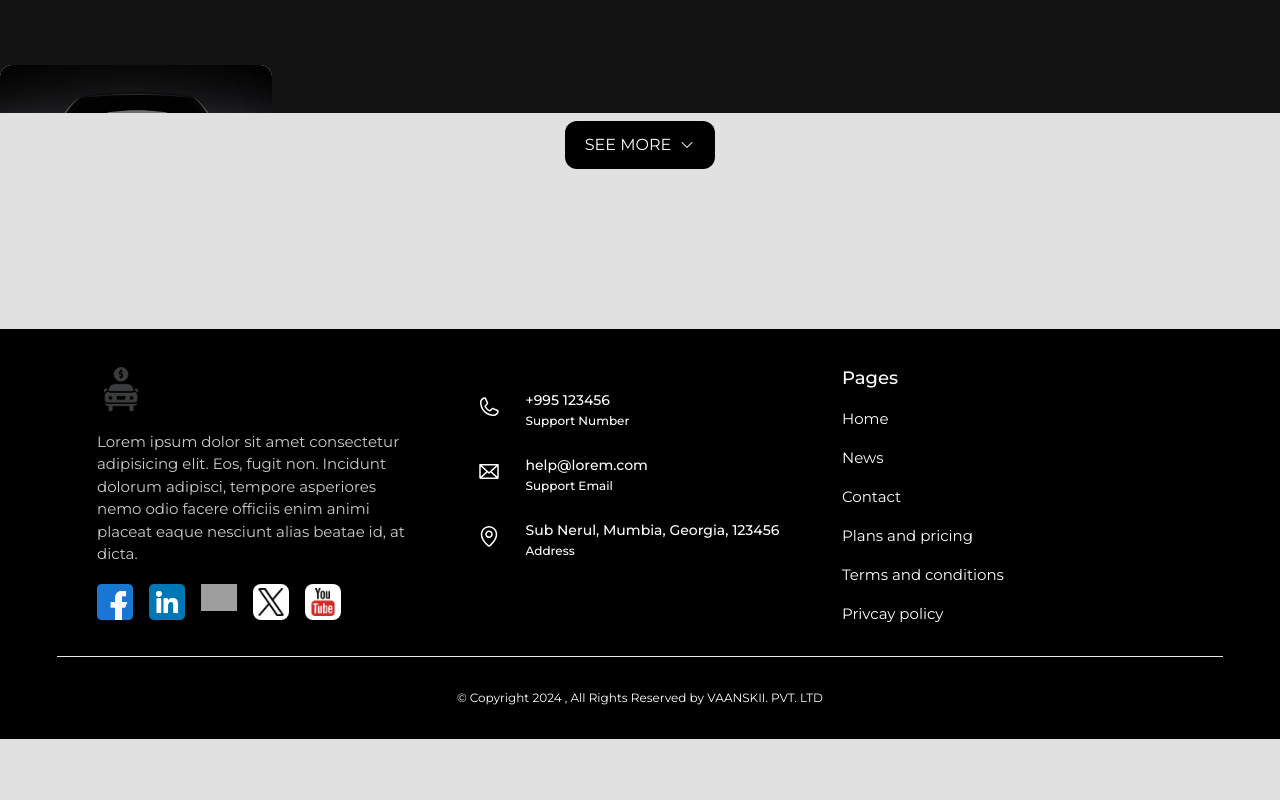
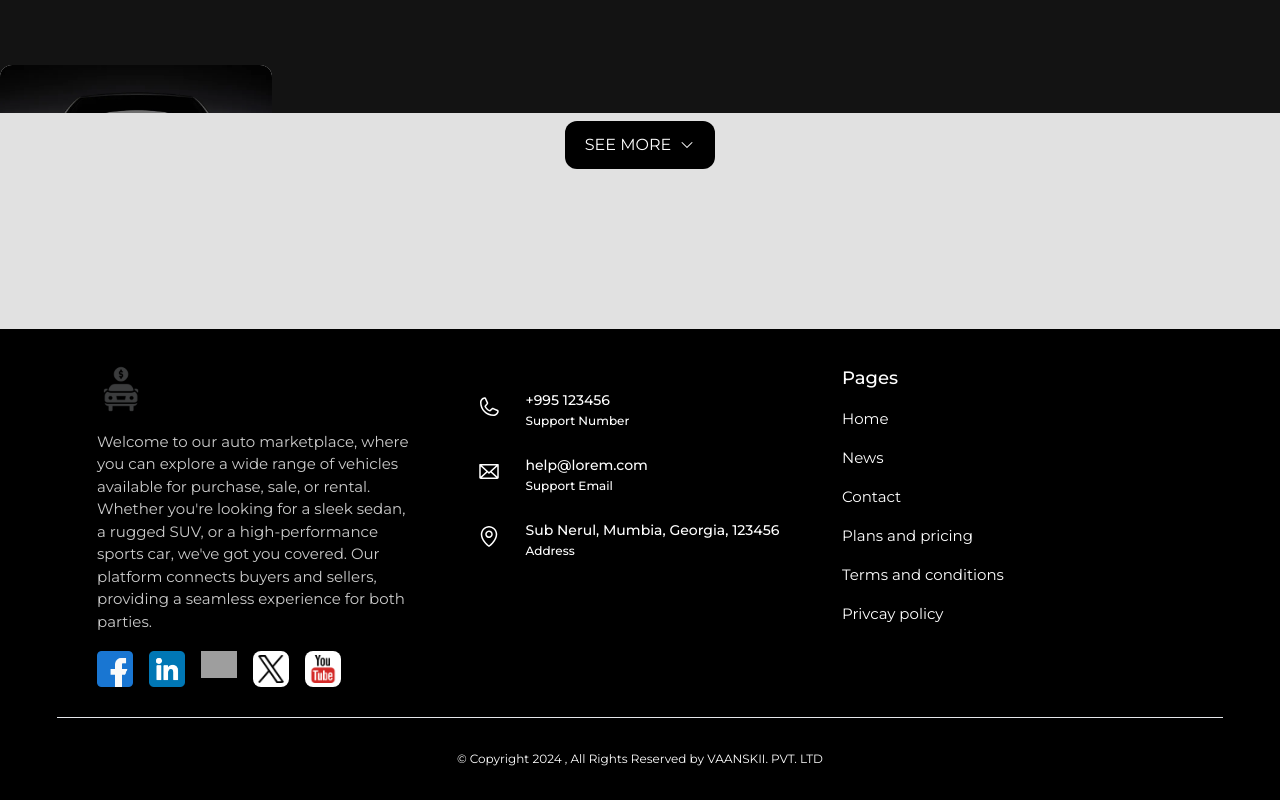
Before and after one commit to vaanskii/auto-market, a Vue app in the folder automarket_frontend/: page / in a window 1280 px wide. Shown: the part 5909-6709 px from the top of the page. Before the commit the page ends 6648 px from the top, so only its background shows below. Built offline with nearby package versions, Linux system fonts and the light colour scheme; grey boxes are pictures that could not be loaded; the HTML template or start-up script is replaced by a standard one.

Commit message:
change footer paragraph.

```diff
--- a/automarket_frontend/src/components/Footer.vue
+++ b/automarket_frontend/src/components/Footer.vue
@@ -10,9 +10,10 @@
           </span>
         </h1>
         </p>
-        <p class="mt-[18px] text-[15px] font-normal text-white/[80%]">Lorem ipsum dolor sit amet consectetur adipisicing
-          elit. Eos, fugit non. Incidunt dolorum adipisci, tempore asperiores nemo odio facere officiis enim animi
-          placeat eaque nesciunt alias beatae id, at dicta.</p>
+        <p class="mt-[18px] text-[15px] font-normal text-white/[80%]">Welcome to our auto marketplace, where you can explore a wide range
+            of vehicles available for purchase, sale, or rental. Whether you're looking for a sleek sedan,
+            a rugged SUV, or a high-performance sports car, we've got you covered. Our platform connects buyers and sellers,
+            providing a seamless experience for both parties.</p>
         <div class="mt-[18px] flex gap-4">
           <a class="hover:scale-110" target="_blank"
             href="#"><img alt="facebook icon" loading="lazy" width="36" height="36" decoding="async" data-nimg="1" style="color:transparent" src="/socials/facebook.png" /></a><a
```
